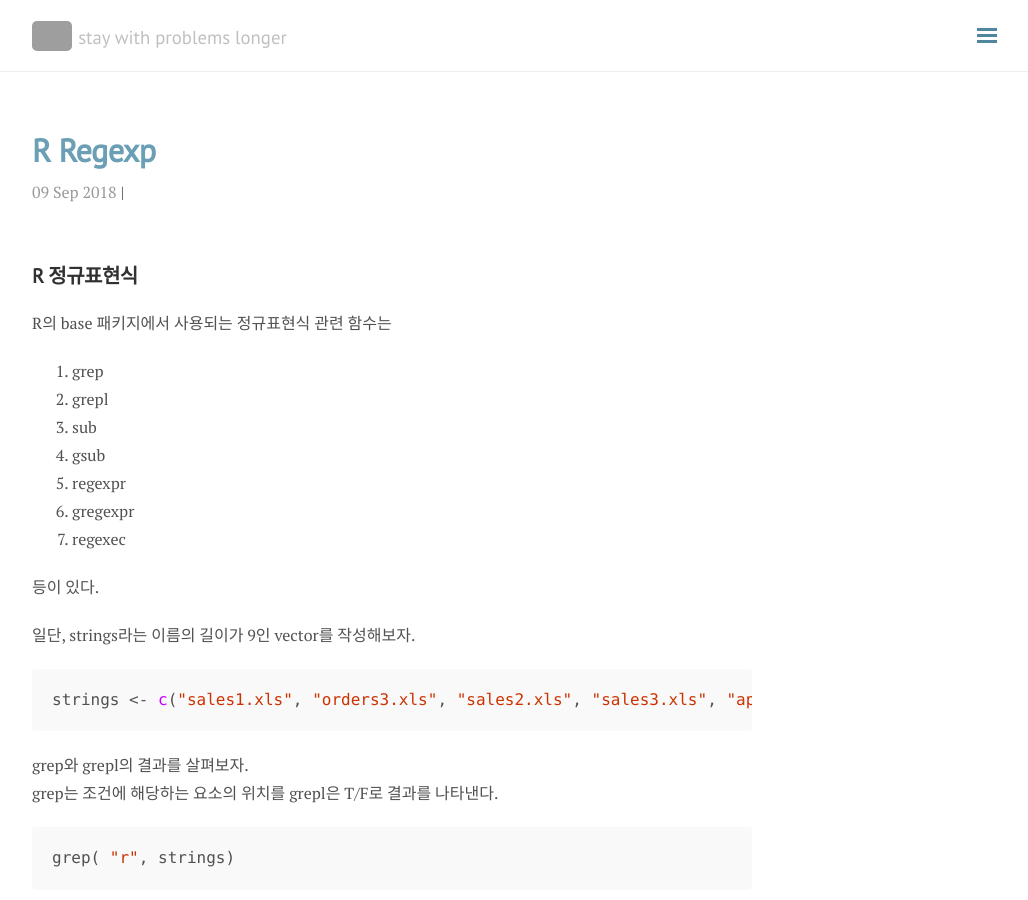
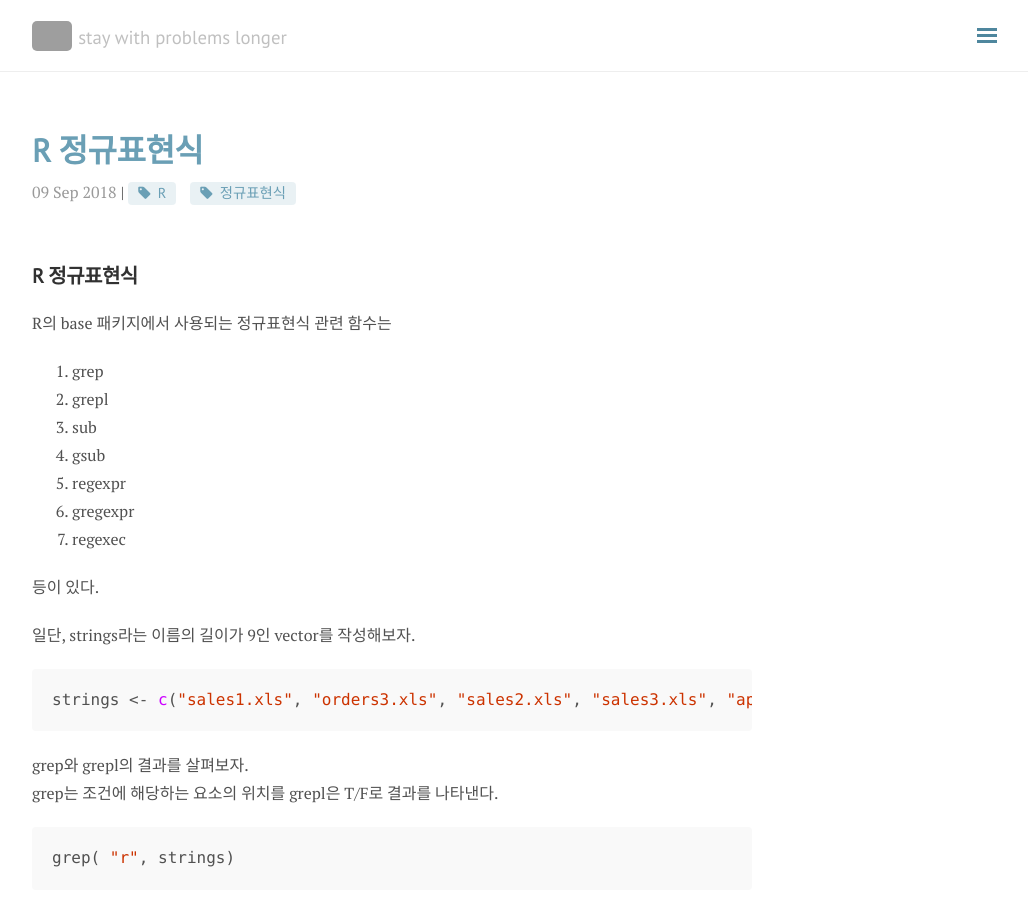
Before and after one commit to seokhoonj/seokhoonj.github.io, a Jekyll site: the page built from _posts/R/2018-09-09-R-regexp.md, in a window 1280 px wide and 900 px high. Shown: the whole window, without its empty margins (248-1276 px from the left). Built offline with Jekyll 4.4.1, drawn with Linux system fonts in a browser that asks for light colours; nearby versions of some CDN libraries; our own code applies the rules of GitHub Pages for plain Markdown files; comment, search, counter and statistics services are not loaded; grey boxes are pictures that could not be loaded.

Commit message:
add _posts

```diff
--- a/_posts/R/2018-09-09-R-regexp.md
+++ b/_posts/R/2018-09-09-R-regexp.md
@@ -1,3 +1,12 @@
+---
+layout: post
+title: R 정규표현식
+category: R
+tags: [R, 정규표현식]
+published: true
+comments: true
+---
+
 R 정규표현식
 ------------
 
```
